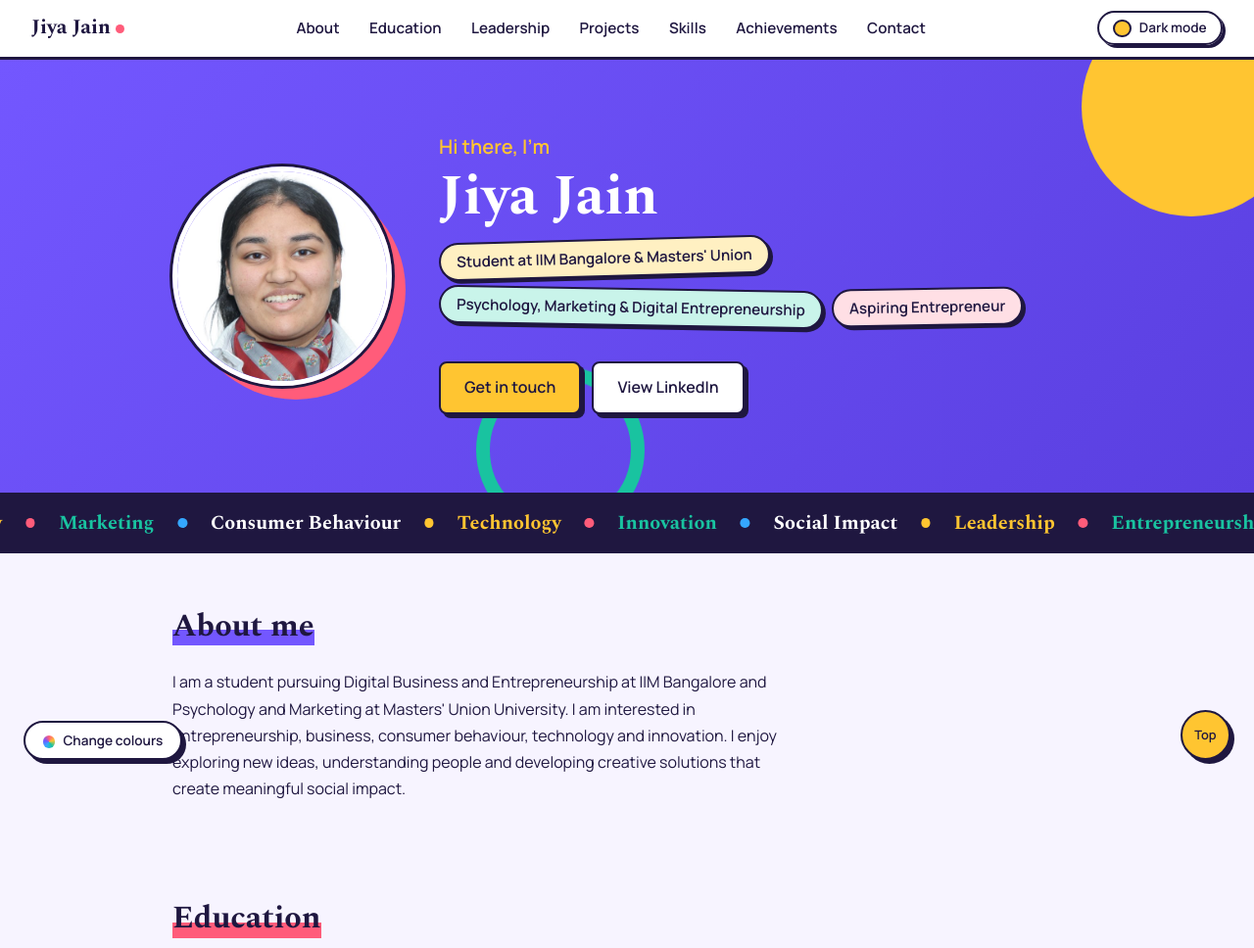
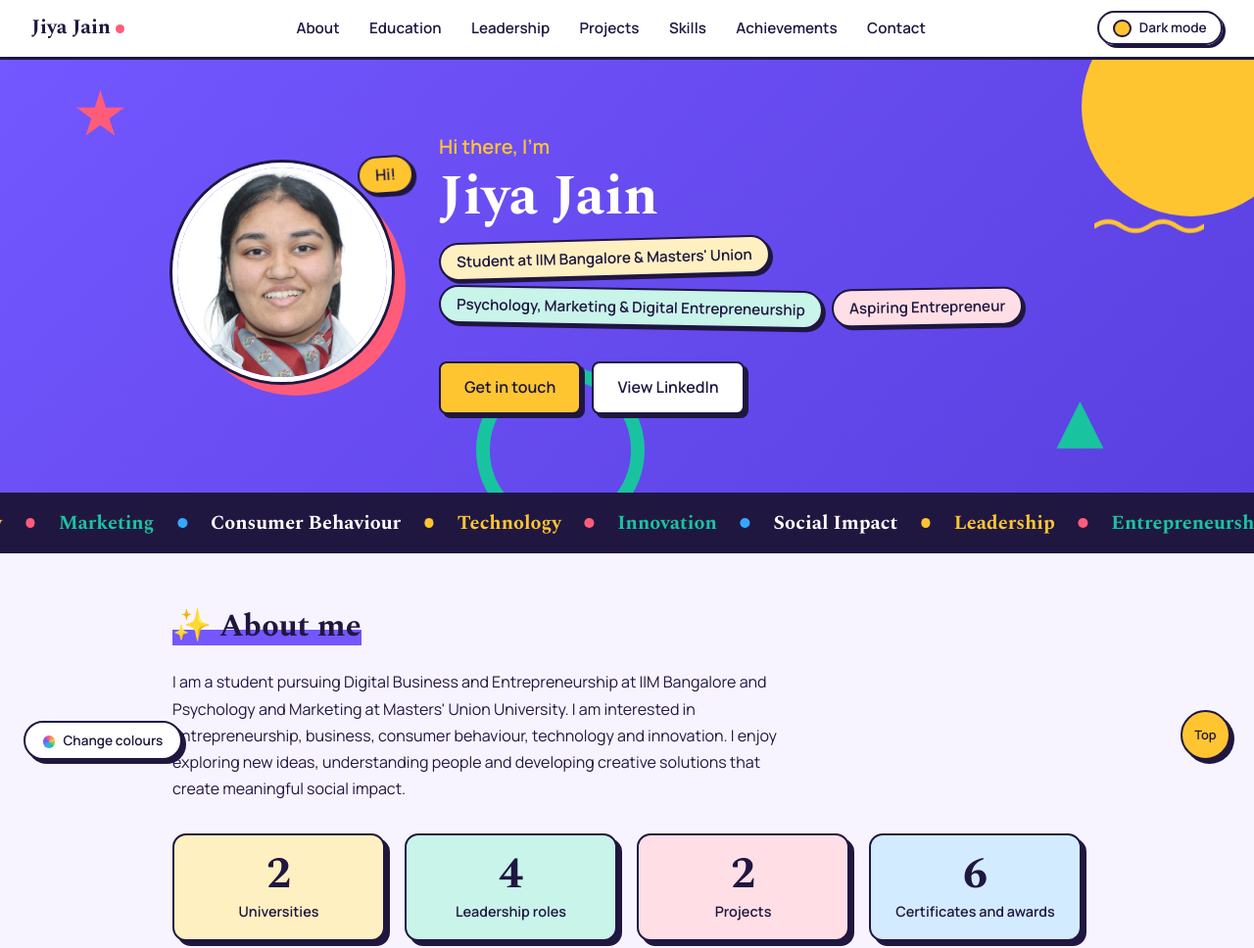
Before and after one commit to jiyajain-2804/resume-website, a plain HTML site: page index.html in a window 1280 px wide. Shown: the top 968 px of the page at 98% size. Drawn offline with nearby package versions, Linux system fonts and the light colour scheme.

Commit message:
Add files via upload

```diff
--- a/index.html
+++ b/index.html
@@ -30,8 +30,14 @@
   </nav>
 
   <header id="top">
+    <span class="shape star"></span>
+    <span class="shape triangle"></span>
+    <svg class="shape squiggle" viewBox="0 0 120 20" aria-hidden="true"><path d="M0 10 Q15 0 30 10 T60 10 T90 10 T120 10" fill="none" stroke="#ffc531" stroke-width="5" stroke-linecap="round"/></svg>
     <div class="hero-inner">
-    <img class="profile-photo" src="images/jiya.jpg" alt="Portrait of Jiya Jain">
+    <div class="photo-wrap">
+        <img class="profile-photo" src="images/jiya.jpg" alt="Portrait of Jiya Jain">
+        <button class="badge" id="greet" type="button">Hi!</button>
+      </div>
     <div class="intro">
       <p class="hello">Hi there, I'm</p>
       <h1>Jiya Jain</h1>
@@ -49,6 +55,12 @@
     <section id="about">
       <h2>About me</h2>
       <p>I am a student pursuing Digital Business and Entrepreneurship at IIM Bangalore and Psychology and Marketing at Masters' Union University. I am interested in entrepreneurship, business, consumer behaviour, technology and innovation. I enjoy exploring new ideas, understanding people and developing creative solutions that create meaningful social impact.</p>
+      <div class="stats">
+        <div class="stat"><span class="num" data-target="2">2</span><p>Universities</p></div>
+        <div class="stat"><span class="num" data-target="4">4</span><p>Leadership roles</p></div>
+        <div class="stat"><span class="num" data-target="2">2</span><p>Projects</p></div>
+        <div class="stat"><span class="num" data-target="6">6</span><p>Certificates and awards</p></div>
+      </div>
     </section>
 
     <section id="education">
--- a/script.js
+++ b/script.js
@@ -33,3 +33,36 @@ paletteButton.addEventListener("click", function () {
   document.body.setAttribute("data-theme", themes[current]);
   paletteButton.textContent = "Colours: " + themes[current];
 });
+
+// 4. Numbers in the About section count up when they scroll into view
+var statBox = document.querySelector(".stats");
+var numbers = document.querySelectorAll(".num");
+
+numbers.forEach(function (num) { num.textContent = 0; });
+
+var counterObserver = new IntersectionObserver(function (entries) {
+  if (entries[0].isIntersecting) {
+    numbers.forEach(function (num) {
+      var target = Number(num.getAttribute("data-target"));
+      var count = 0;
+      var timer = setInterval(function () {
+        count = count + 1;
+        num.textContent = count;
+        if (count >= target) { clearInterval(timer); }
+      }, 350);
+    });
+    counterObserver.disconnect();
+  }
+}, { threshold: 0.5 });
+
+counterObserver.observe(statBox);
+
+// 5. Greeting badge on the photo: each click shows a new greeting
+var greetings = ["Hi!", "Namaste!", "Hello!", "Hola!", "Bonjour!"];
+var greetIndex = 0;
+var greetButton = document.getElementById("greet");
+
+greetButton.addEventListener("click", function () {
+  greetIndex = (greetIndex + 1) % greetings.length;
+  greetButton.textContent = greetings[greetIndex];
+});
--- a/styles.css
+++ b/styles.css
@@ -677,3 +677,118 @@ body[data-theme="ocean"] #top { background-image: linear-gradient(135deg, #1c9bf
 
 body[data-theme="forest"] { --violet: #0f8a60; --violet-s: #d4f5e6; }
 body[data-theme="forest"] #top { background-image: linear-gradient(135deg, #1fbf8a 0%, #0a5c43 100%); }
+
+/* =====================================================
+   Figures: shapes, badge, number cards, heading icons
+   ===================================================== */
+
+/* floating shapes in the header (clip-path draws the star and triangle) */
+.shape {
+  position: absolute;
+  z-index: 0;
+  animation: float 7s ease-in-out infinite;
+}
+
+.star {
+  top: 2.2rem;
+  left: 6%;
+  width: 3.2rem;
+  height: 3.2rem;
+  background-color: #ff5c7a;
+  clip-path: polygon(50% 0%, 61% 35%, 98% 35%, 68% 57%, 79% 91%, 50% 70%, 21% 91%, 32% 57%, 2% 35%, 39% 35%);
+  animation-delay: 0.5s;
+}
+
+.triangle {
+  right: 12%;
+  bottom: 2rem;
+  width: 3rem;
+  height: 3rem;
+  background-color: #19c3a0;
+  clip-path: polygon(50% 0%, 100% 100%, 0% 100%);
+  animation-delay: 2s;
+}
+
+.squiggle {
+  top: 38%;
+  right: 4%;
+  width: 7rem;
+  height: auto;
+  animation-delay: 1s;
+}
+
+/* greeting sticker on the photo: click it to change the language */
+.photo-wrap { position: relative; }
+
+.badge {
+  position: absolute;
+  top: -0.4rem;
+  right: -1.4rem;
+  padding: 0.4rem 1rem;
+  background-color: #ffc531;
+  color: #1f1740;
+  font-family: inherit;
+  font-size: 1rem;
+  font-weight: 700;
+  cursor: pointer;
+  border: 2px solid #1f1740;
+  border-radius: 999px;
+  box-shadow: 3px 3px 0 #1f1740;
+  transform: rotate(10deg);
+  animation: wiggle 2.5s ease-in-out infinite;
+}
+
+.badge:hover { background-color: #ffffff; }
+
+@keyframes wiggle {
+  0%, 100% { transform: rotate(10deg); }
+  50% { transform: rotate(-4deg); }
+}
+
+/* number cards in the About section (numbers count up via script.js) */
+.stats {
+  display: flex;
+  flex-wrap: wrap;
+  gap: 1.25rem;
+  margin-top: 2rem;
+}
+
+.stat {
+  flex: 1;
+  min-width: 9rem;
+  padding: 1rem 1.25rem;
+  text-align: center;
+  background-color: var(--sun-s);
+  border: 2px solid var(--edge);
+  border-radius: 14px;
+  box-shadow: 5px 5px 0 var(--shade);
+  transition: transform 0.2s;
+}
+
+.stat:nth-child(2) { background-color: var(--mint-s); }
+.stat:nth-child(3) { background-color: var(--coral-s); }
+.stat:nth-child(4) { background-color: var(--sky-s); }
+.stat:hover { transform: translateY(-6px) rotate(-2deg); }
+
+.num {
+  display: block;
+  font-family: "Spectral", Georgia, serif;
+  font-size: 2.8rem;
+  font-weight: 700;
+  line-height: 1.1;
+}
+
+.stat p {
+  margin: 0 auto;
+  font-size: 0.9rem;
+  font-weight: 600;
+}
+
+/* small icon before each section heading */
+#about h2::before { content: "\2728  "; }
+#education h2::before { content: "\1F393  "; }
+#leadership h2::before { content: "\1F31F  "; }
+#projects h2::before { content: "\1F680  "; }
+#skills h2::before { content: "\26A1  "; }
+#achievements h2::before { content: "\1F3C6  "; }
+#contact h2::before { content: "\1F48C  "; }
```
